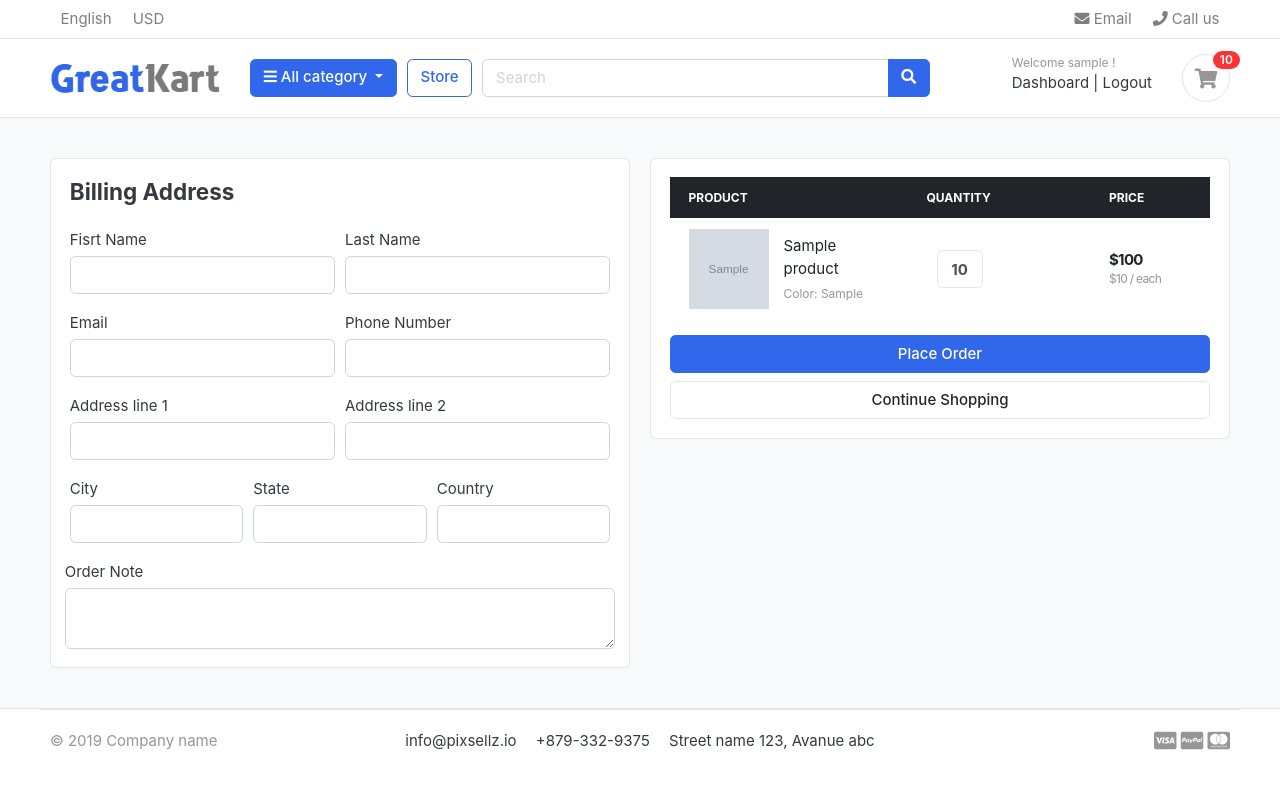
After one commit to keya-2020/greatkart-django, a Django app: page /carts/checkout/ in a window 1280 px wide. The commit adds this page. Run offline with Django 3.2, Linux system fonts and the light colour scheme; a user stored in the database is signed in; tables that the repository leaves empty hold one stand-in row (values such as "Sample post"); grey boxes marked "Sample" are stand-in pictures; some libraries are stand-ins or nearby versions; some web fonts are replaced.

Commit message:
handled cart and chekout page for logged in users

```diff
--- a/carts/admin.py
+++ b/carts/admin.py
@@ -3,10 +3,10 @@ from carts.models  import Cart, CartItem
 
 # Register your models here.
 class CartAdmin(admin.ModelAdmin):
-    list_display =('cart_id','date_added'
+    list_display =('id','cart_id','date_added'
     )
 class CartItemAdmin(admin.ModelAdmin):
-    list_display =('product','cart','quantity','is_active'
+    list_display =('id','product','cart','quantity','is_active'
     )
 
 admin.site.register(Cart,CartAdmin)
--- a/carts/context_processors.py
+++ b/carts/context_processors.py
@@ -4,13 +4,18 @@ from .models import (
 from .views import _cart_id
 
 def counter(request):
+
     cart_item_count = 0
-    if 'admin' in request.path:
+
+    if 'admin' in request.path: #exclure l'admin
         return{}
     else:
         try:
             cart = Cart.objects.filter(cart_id = _cart_id(request))
-            cart_items = CartItem.objects.all().filter(cart=cart[:1])# filtrer avec id session
+            if request.user.is_authenticated:
+                cart_items = CartItem.objects.all().filter(user=request.user)
+            else:
+                cart_items = CartItem.objects.all().filter(cart=cart[:1])# filtrer avec id session pour en recuper 1
             for cart_item in cart_items:
                 cart_item_count += cart_item.quantity
         except Cart.DoesNotExist:
--- a/carts/models.py
+++ b/carts/models.py
@@ -1,5 +1,6 @@
 from django.db import models
 from store.models import Products, Variation
+from accounts.models import Account
 
 
 # Create your models here.
@@ -13,6 +14,7 @@ class Cart(models.Model):
 
 
 class CartItem(models.Model):
+    user = models.ForeignKey(Account, on_delete=models.CASCADE, null=True)
     product = models.ForeignKey(Products, on_delete=models.CASCADE)
     variation = models.ManyToManyField(Variation, blank=True)
     cart = models.ForeignKey(Cart, on_delete=models.CASCADE, null=True)
--- a/carts/urls.py
+++ b/carts/urls.py
@@ -6,4 +6,6 @@ urlpatterns = [
     path('add_cart/<int:product_id>/',views.add_cart, name='add_cart'),
     path('remove_cart/<int:product_id>/<int:cart_item_id>/',views.remove_cart, name='remove_cart'),
     path('remove_item_cart/<int:product_id>/<int:cart_item_id>/',views.remove_item_cart, name='remove_item_cart'),
+
+    path('checkout/',views.checkout, name='checkout'),
 ]
--- a/carts/views.py
+++ b/carts/views.py
@@ -3,7 +3,7 @@ from django.http.response import HttpResponse
 from django.shortcuts import (get_object_or_404,redirect,render)
 from store.models import Products, Variation
 from .models import (Cart,CartItem)
-
+from django.contrib.auth.decorators import login_required
 # Create your views here.
 
 # Recuper l'identification de la session
@@ -16,70 +16,127 @@ def _cart_id(request):
 #L'ajouter un produit dans le panier
 def add_cart(request, product_id):
     product = Products.objects.get(id=product_id)
-    product_variation = [] #liste vide pour accueillir les éléments de variation
-    if request.method =='POST':
-        for item in request.POST: #recuperer la clé et valeur de la requete POST
-            key = item
-            value = request.POST[key]
-            try:
-                variation = Variation.objects.get(product=product, variation_category__iexact=key, variation_value__iexact=value)
-                product_variation.append(variation) # ajout des éléments dans la liste
-            except:
-                pass
+    # Ajout au paniel si l'utilisateur est connecté
+    current_user = request.user
+    if current_user.is_authenticated:
 
-    product = Products.objects.get(id=product_id)  # get the product
-    try:
-        cart = Cart.objects.get(cart_id=_cart_id(request))
-    except Cart.DoesNotExist:
-        cart = Cart.objects.create(
-            cart_id=_cart_id(request)
-        )
-    cart.save()
+        product_variation = [] #liste vide pour accueillir les éléments de variation
+        if request.method =='POST':
+            for item in request.POST: #recuperer la clé et valeur de la requete POST
+                key = item
+                value = request.POST[key]
+                try:
+                    variation = Variation.objects.get(product=product, variation_category__iexact=key, variation_value__iexact=value)
+                    product_variation.append(variation) # ajout des éléments dans la liste
+                except:
+                    pass
 
-    is_cart_item_exists = CartItem.objects.filter(product=product, cart=cart).exists()
-    if is_cart_item_exists:
-        cart_item = CartItem.objects.filter(product=product, cart= cart)
-        # on va chaque cart_item et récuperer les variations
-        ex_var_list=[]
-        id = []
-        for item in cart_item:
-            existing_variation=item.variation.all()
-            ex_var_list.append(list(existing_variation))
-            id.append(item.id) # recuperation dans id des carts dans une list
+        is_cart_item_exists = CartItem.objects.filter(product=product, user=current_user).exists()
+        if is_cart_item_exists:
+            cart_item = CartItem.objects.filter(product=product, user=current_user)
+            # on va chaque cart_item et récuperer les variations
+            ex_var_list=[]
+            id = []
+            for item in cart_item:
+                existing_variation=item.variation.all() # retourne un queryset
+                ex_var_list.append(list(existing_variation)) #convertir en list
+                id.append(item.id) # recuperation dans id des carts dans une list
 
-            if product_variation in ex_var_list:
-                #increase the cart item quantity
-                index = ex_var_list.index(product_variation)
-                item_id = id[index] #on recuperer l'id en fonction de l'index
-                print(item_id)
-                cart_item = CartItem.objects.get(product=product,id=item_id)
-                cart_item.quantity +=1
-                cart_item.save()
-            else:
-                cart_item = CartItem.objects.create(product=product, quantity=1, cart=cart )
-                if len(product_variation) > 0: # vérifier que le tableau n'est pas vide
-                    cart_item.variation.clear()
-                    cart_item.variation.add(*product_variation)
-                cart_item.save()
+                if product_variation in ex_var_list:
+                    #increase the cart item quantity
+                    index = ex_var_list.index(product_variation)
+                    item_id = id[index] #on recuperer l'id en fonction de l'index
+                    cart_item = CartItem.objects.get(product=product,id=item_id)
+                    cart_item.quantity +=1
+                    cart_item.save()
+                else:
+                    cart_item = CartItem.objects.create(product=product, quantity=1, user=current_user )
+                    if len(product_variation) > 0: # vérifier que le tableau n'est pas vide
+                        cart_item.variation.clear()
+                        cart_item.variation.add(*product_variation)
+                    cart_item.save()
+        else:
+            cart_item = CartItem.objects.create(
+                product=product,
+                user= current_user,
+                quantity=1,
+            )
+            if len(product_variation) > 0: # vérifier que le tableau n'est pas vide
+                cart_item.variation.clear()
+                # et parcourir le tableau
+                cart_item.variation.add(*product_variation)
+            cart_item.save()
+        return redirect('cart')
+    # si l'utilisateur n'est pas authentifié
     else:
-        cart_item = CartItem.objects.create(
-            product=product,
-            cart= cart,
-            quantity=1,
-        )
-        if len(product_variation) > 0: # vérifier que le tableau n'est pas vide
-            cart_item.variation.clear()
-             # et parcourir le tableau
-            cart_item.variation.add(*product_variation)
-        cart_item.save()
+        product = Products.objects.get(id=product_id)
+        product_variation = [] #liste vide pour accueillir les éléments de variation
+        if request.method =='POST':
+            for item in request.POST: #recuperer la clé et valeur de la requete POST
+                key = item
+                value = request.POST[key]
+                try:
+                    variation = Variation.objects.get(product=product, variation_category__iexact=key, variation_value__iexact=value)
+                    product_variation.append(variation) # ajout des éléments dans la liste
+                except:
+                    pass
+
+        try:
+            cart = Cart.objects.get(cart_id=_cart_id(request))
+        except Cart.DoesNotExist:
+            cart = Cart.objects.create(
+                cart_id=_cart_id(request)
+            )
+        cart.save()
+
+        is_cart_item_exists = CartItem.objects.filter(product=product, cart=cart).exists()
+        if is_cart_item_exists:
+            cart_item = CartItem.objects.filter(product=product, cart= cart)
+            # on va chaque cart_item et récuperer les variations
+            ex_var_list=[]
+            id = []
+            for item in cart_item:
+                existing_variation=item.variation.all() # retourne un queryset
+                ex_var_list.append(list(existing_variation)) #convertir en list
+                id.append(item.id) # recuperation dans id des carts dans une list
+
+                if product_variation in ex_var_list:
+                    #increase the cart item quantity
+                    index = ex_var_list.index(product_variation)
+                    item_id = id[index] #on recuperer l'id en fonction de l'index
+                    cart_item = CartItem.objects.get(product=product,id=item_id)
+                    cart_item.quantity +=1
+                    cart_item.save()
+                else:
+                    cart_item = CartItem.objects.create(product=product, quantity=1, cart=cart )
+                    if len(product_variation) > 0: # vérifier que le tableau n'est pas vide
+                        cart_item.variation.clear()
+                        cart_item.variation.add(*product_variation)
+                    cart_item.save()
+        else:
+            cart_item = CartItem.objects.create(
+                product=product,
+                cart= cart,
+                quantity=1,
+            )
+            if len(product_variation) > 0: # vérifier que le tableau n'est pas vide
+                cart_item.variation.clear()
+                # et parcourir le tableau
+                cart_item.variation.add(*product_variation)
+            cart_item.save()
     return redirect('cart')
+
 
 # Supprimer un produit du panier
 def remove_cart(request, product_id, cart_item_id):
-    cart = Cart.objects.get(cart_id=_cart_id(request))
+
     product = get_object_or_404(Products, id=product_id)# on utilise get_object_or_404 car product_id provient de l'url
     try:
-        cart_item = CartItem.objects.get(product=product, cart_id=cart, id=cart_item_id)
+        if request.user.is_authenticated:
+            cart_item = CartItem.objects.get(product=product, user=request.user, id=cart_item_id)
+        else:
+            cart = Cart.objects.get(cart_id=_cart_id(request))
+            cart_item = CartItem.objects.get(product=product, cart_id=cart, id=cart_item_id)
 
         if cart_item.quantity > 1:
             cart_item.quantity -=1
@@ -92,17 +149,31 @@ def remove_cart(request, product_id, cart_item_id):
 
 # Supprimer l'élément produit du panier
 def remove_item_cart(request, product_id, cart_item_id):
-    cart = Cart.objects.get(cart_id=_cart_id(request))
-    product = get_object_or_404(Products, id=product_id)# on utilise get_object_or_404 car product_id provient de l'url
-    cart_item = CartItem.objects.get(product=product, cart_id=cart, id= cart_item_id)
-    cart_item.delete()
+    product = get_object_or_404(Products, id=product_id)
+    try:
+        if request.user.is_authenticated:
+            cart_item = CartItem.objects.get(product=product, user=request.user, id= cart_item_id)
+        else:
+            cart = Cart.objects.get(cart_id=_cart_id(request))
+            # on utilise get_object_or_404 car product_id provient de l'url
+            cart_item = CartItem.objects.get(product=product, cart_id=cart, id= cart_item_id)
+        cart_item.delete()
+    except:
+        pass
     return redirect('cart')
 
 # creation du panier
 def cart(request, total=0, quantity=0, cart_items=None):
+
     try:
-        cart = Cart.objects.get(cart_id=_cart_id(request))
-        cart_items = CartItem.objects.filter(cart=cart, is_active=True) #faire un filtre sur la clé étrangère cart
+        grand_total = 0
+        tax = 0
+
+        if request.user.is_authenticated:
+            cart_items = CartItem.objects.filter(user=request.user, is_active=True)
+        else:
+            cart = Cart.objects.get(cart_id=_cart_id(request))
+            cart_items = CartItem.objects.filter(cart=cart, is_active=True) #faire un filtre sur la clé étrangère cart
         for cart_item in cart_items:
             total +=(cart_item.product.price*cart_item.quantity)
             quantity += cart_item.quantity
@@ -119,3 +190,29 @@ def cart(request, total=0, quantity=0, cart_items=None):
         'grand_total': grand_total,
     }
     return render(request, 'store/cart.html', context)
+
+@login_required(login_url='login')
+def checkout(request, total=0, quantity=0, cart_items=None):
+    grand_total,tax= 0,0
+    if request.user.is_authenticated:
+        cart_items = CartItem.objects.filter(user=request.user, is_active=True)
+    else:
+        try:
+            cart = Cart.objects.get(cart_id=_cart_id(request))
+            cart_items = CartItem.objects.filter(cart=cart, is_active=True) #faire un filtre sur la clé étrangère cart
+            for cart_item in cart_items:
+                total +=(cart_item.product.price*cart_item.quantity)
+                quantity += cart_item.quantity
+            tax =(2 * total)/100
+            grand_total = total + tax
+        except ObjectDoesNotExist:
+            pass #just ignore
+
+    context = {
+        'total': total,
+        'quantity': quantity,
+        'cart_items': cart_items,
+        'tax'       : tax,
+        'grand_total': grand_total,
+    }
+    return render(request, 'store/checkout.html', context)
--- a/static/js/script.js
+++ b/static/js/script.js
@@ -56,3 +56,8 @@ $(document).ready(function() {
 
 });
 // jquery end
+
+//faire disparaitre le message
+setTimeout(function(){
+    $('#message').fadeOut('slow')
+  }, 2000)
--- a/templates/store/cart.html
+++ b/templates/store/cart.html
@@ -105,7 +105,7 @@
 								<p class="text-center mb-3">
 									<img src="{% static './images/misc/payments.png' %}" height="26">
 								</p>
-								<a href="./place-order.html" class="btn btn-primary btn-block"> Checkout </a>
+								<a href="{% url 'checkout' %}" class="btn btn-primary btn-block"> Checkout </a>
 								<a href="{% url 'store' %}" class="btn btn-light btn-block">Continue Shopping</a>
 							</div> <!-- card-body.// -->
 						</div> <!-- card.// -->
--- /dev/null
+++ b/templates/store/checkout.html
@@ -0,0 +1,146 @@
+{% extends 'base.html' %}
+{% load static %}
+
+
+{% block content %}
+	<!-- ========================= SECTION CONTENT END// ========================= -->
+	<section class="section-content padding-y bg">
+		<div class="container">
+			<!-- ============================ COMPONENT 1 ================================= -->
+            <form action="" method ="POST">
+				<div class="row">
+
+                        <aside class="col-lg-6">
+                            <div class="card">
+                                <div class="card-body">
+                                    <h4 class="card-title mb-4">Billing Address</h4>
+                                    <div class="form-row">
+                                        <div class="col form-group">
+                                            <label for="">Fisrt Name</label>
+                                            <input type="text" ,name="first_name" class="form-control" required>
+
+                                        </div>
+                                        <div class="col form-group">
+                                            <label for="">Last Name</label>
+                                            <input type="text" ,name="last_name" class="form-control" required>
+                                        </div>
+                                    </div>
+                                    <div class="form-row">
+                                        <div class="col form-group">
+                                            <label for="">Email</label>
+                                            <input type="email" ,name="email" class="form-control" required>
+
+                                        </div>
+                                        <div class="col form-group">
+                                            <label for="">Phone Number</label>
+                                            <input type="text" ,name="phone" class="form-control" required>
+                                        </div>
+                                    </div>
+                                    <div class="form-row">
+                                        <div class="col form-group">
+                                            <label for="">Address line 1</label>
+                                            <input type="text" ,name="address_line_1" class="form-control" required>
+                                        </div>
+                                        <div class="col form-group">
+                                            <label for="">Address line 2</label>
+                                            <input type="text" ,name="address_line_2" class="form-control" >
+                                        </div>
+                                    </div>
+                                    <div class="form-row">
+                                        <div class="col form-group">
+                                            <label for="">City</label>
+                                            <input type="text" ,name="city" class="form-control" required>
+                                        </div>
+                                        <div class="col form-group">
+                                            <label for="">State</label>
+                                            <input type="text" ,name="state" class="form-control" required>
+                                        </div>
+                                        <div class="col form-group">
+                                            <label for="">Country</label>
+                                            <input type="text" ,name="country" class="form-control" required>
+                                        </div>
+                                    </div>
+                                    <div class="form-row">
+                                        <label for="">Order Note</label>
+                                        <textarea name="order_note" rows="2" class="form-control"></textarea>
+                                    </div>
+                                </div><!-- card-body.// -->
+
+
+
+
+                            </div> <!-- card.// -->
+
+                        </aside> <!-- col.// -->
+                        <aside class="col-lg-6">
+                            <div class="card">
+                                <div class="card-body">
+                                    <table class="table table-borderless table-shopping-cart">
+                                    <!--entête du tableau-->
+                                    <thead class="text-muted thead-dark">
+                                        <tr class="small text-uppercase">
+                                            <th scope="col" >Product</th>
+                                            <th scope="col" width="120" >Quantity</th>
+                                            <th scope="col" width="120">Price</th>
+                                        </tr>
+                                    </thead>
+                                    <!--corps du tableau-->
+                                    <tbody>
+                                        {% for cart_item in cart_items %}
+                                            <tr>
+                                                <td ><!--première cellule-->
+                                                    <figure class="itemside align-items-center">
+                                                        <a href = "{{cart_item.product.get_url}}">
+                                                            <div class="aside"><img src="{{cart_item.product.image.url}}" class="img-sm"></div>
+                                                        </a>
+                                                        <figcaption class="info">
+                                                            <a href="{{cart_item.product.get_url}}" class="title text-dark">{{cart_item.product.product_name}}</a>
+                                                            <p class="text-muted small">
+                                                                {% if cart_item.variation.all %}
+                                                                    {% for  item in cart_item.variation.all %}
+                                                                        {{item.variation_category | capfirst}}: {{item.variation_value | capfirst}} <br>
+                                                                    {% endfor %}
+                                                                {% endif %}
+                                                            </p>
+                                                        </figcaption>
+                                                    </figure>
+                                                </td><!--fin de la prémière cellule-->
+                                                <td class="align-middle"> <!--seconde cellule-->
+                                                    <!-- col.// -->
+                                                    <div class="col">
+                                                        <div class="input-group input-spinner ">
+                                                            <input type="text" class="form-control"  value="{{cart_item.quantity}}">
+                                                        </div> <!-- input-group.// -->
+                                                    </div> <!-- col.// -->
+                                                </td><!--fin seconde cellule-->
+
+                                                <td class="align-middle"> <!--troisieme cellule-->
+                                                    <div class="price-wrap ">
+                                                        <var class="price">${{cart_item.sub_total}}</var>
+                                                        <small class="text-muted"> ${{cart_item.product.price}} / each </small>
+                                                    </div> <!-- price-wrap .// -->
+                                                </td><!--fin de la troisième cellule-->
+
+                                            </tr>
+                                    {% endfor %}
+                                        </tbody>
+
+                                </table>
+
+
+                                    <button type="submit" name ="submit" class="btn btn-primary btn-block"> Place Order </button>
+                                    <a href="{% url 'store' %}" class="btn btn-light btn-block">Continue Shopping</a>
+                                </div> <!-- card-body.// -->
+                            </div> <!-- card.// -->
+
+                        </aside> <!-- col.// -->
+
+
+				</div> <!-- row.// -->
+			<!-- ============================ COMPONENT 1 END .// ================================= -->
+		</form>
+		</div> <!-- container .//  -->
+	</section>
+	<!-- ========================= SECTION CONTENT END// ========================= -->
+
+{% endblock content %}
```
Also changed, not shown: accounts/views.py (+61 -7 lines), templates/accounts/login.html (+3 -4 lines), carts/migrations/0009_auto_20210628_2029.py (added).
